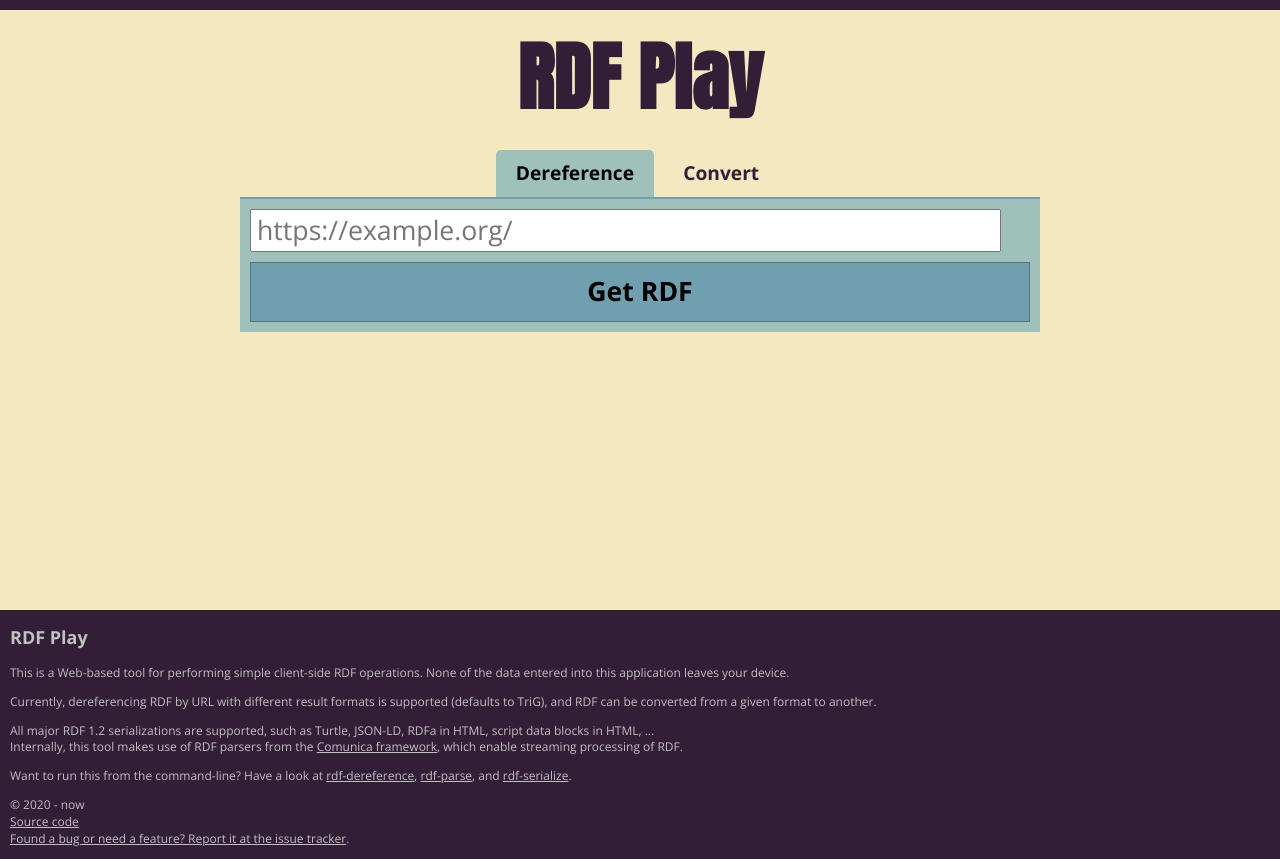
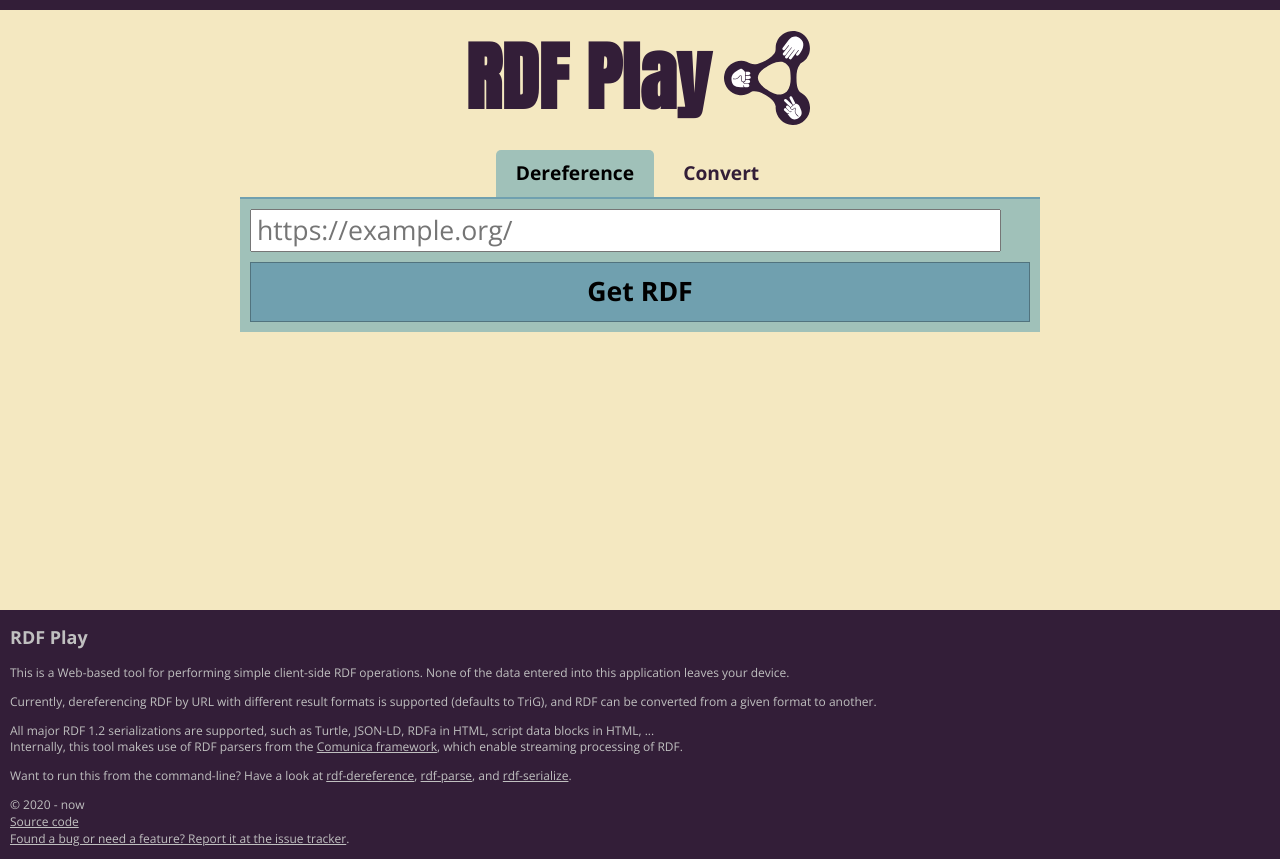
Before and after one commit to rubensworks/rdf-play.js, a plain HTML site: page index.html in a window 1280 px wide. Drawn offline with nearby package versions, Linux system fonts and the light colour scheme.

Commit message:
Deploying to gh-pages from @ rubensworks/rdf-play.js@47ddb9eb6ad5729b5534bff231c213254efa6de6 🚀

```diff
--- a/index.html
+++ b/index.html
@@ -27,7 +27,10 @@
 <body>
     <section class="main-wrapper">
         <section class="main">
-            <h1>RDF Play</h1>
+            <h1>
+                RDF Play
+                <img style="height: 6rem" src="./images/rdf-play.svg">
+            </h1>
             <div class="tab-nav">
                 <button class="tab-btn active" data-tab="tab-dereference" title="Dereference">Dereference</button>
                 <button class="tab-btn" data-tab="tab-convert" title="Convert">Convert</button>
--- a/styles/main.css
+++ b/styles/main.css
@@ -49,6 +49,10 @@ footer a:hover {
 }
 
 h1 {
+    display: flex;
+    align-items: center;
+    justify-content: center;
+    gap: 0.5rem;
     margin: 10px 0 20px;
     font-size: 75px;
     color: #331e38;
```
